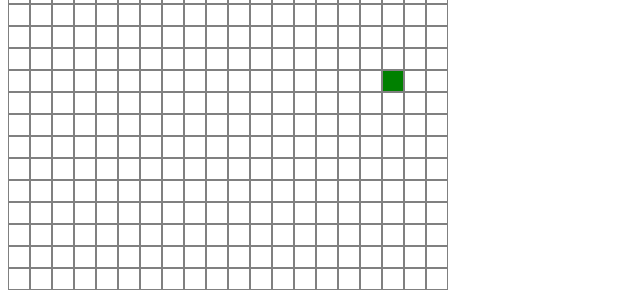
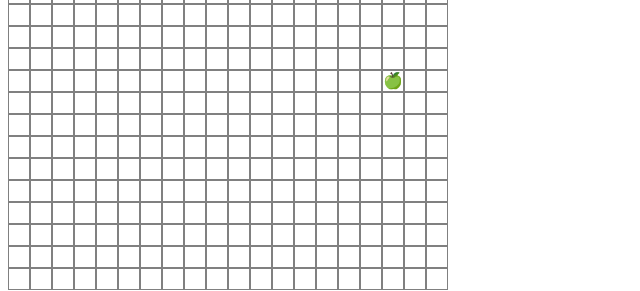
Before and after one commit to Andrew-Bekhiet/html_snake, a plain HTML site: page index.html in a window 1280 px wide. Both pictures are taken after a click on the button "Start Over". Shown: the part 158-449 px from the top of the page, 0-640 px from the left. Drawn offline with Linux system fonts and the light colour scheme.

Commit message:
feat: change apple cell to 🍏

```diff
--- a/style.css
+++ b/style.css
@@ -15,6 +15,6 @@
   background-color: red;
 }
 
-.apple {
-  background-color: green;
+.apple::after {
+  content: "🍏";
 }
```
